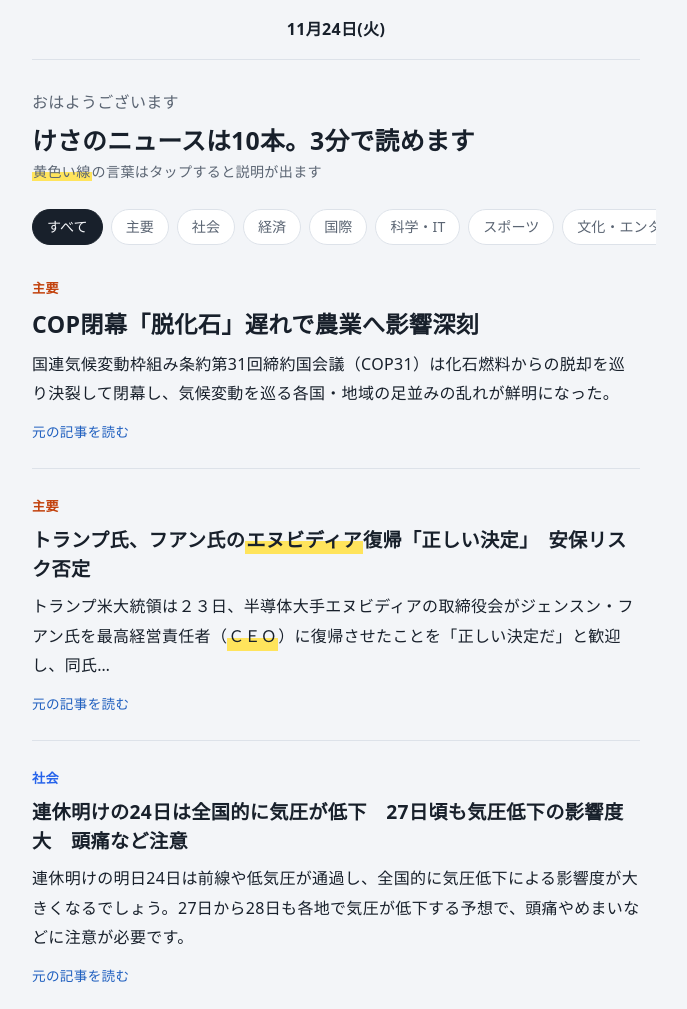
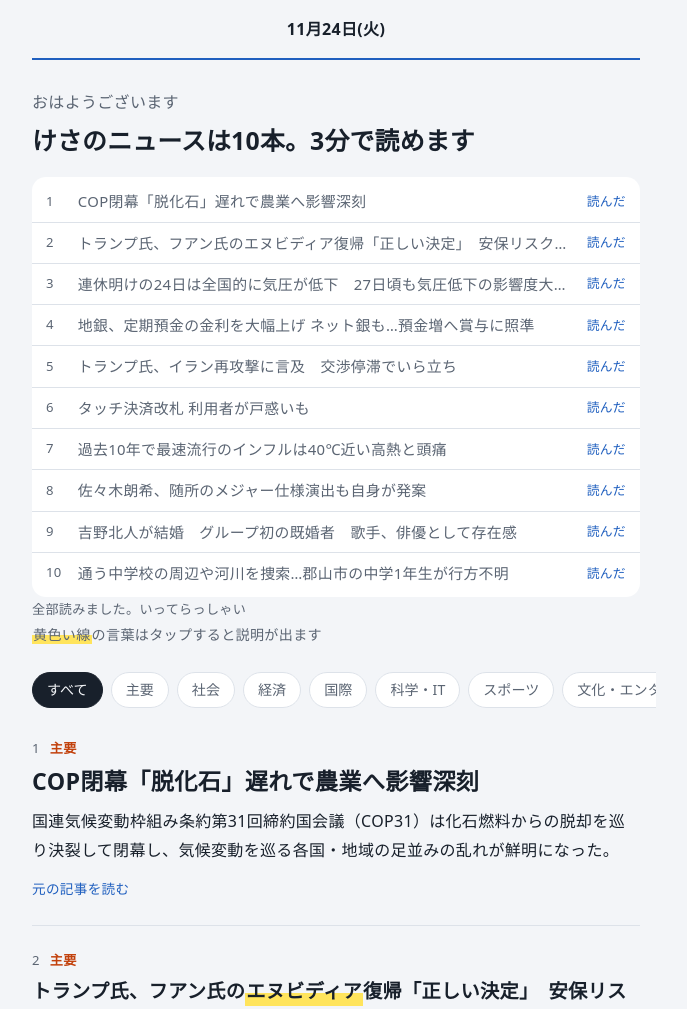
Before and after one commit to 6gbdwbfgyf-lang/morning-news, a plain HTML site: page docs/index.html in a window 1280 px wide. Shown: the top 1009 px of the page, without its empty margins (304-991 px from the left). Drawn offline with Linux system fonts and the light colour scheme; a web font is replaced by a local one.

Commit message:
けさのラインナップ(目次)・読んだ記録・読んだ量のバーを追加
Co-Authored-By: Claude Opus 5.5 <noreply@anthropic.com>
Claude-Session: https://claude.ai/code/session_01ChNFLTAtRHRzgHC4JkGMRy

```diff
--- a/docs/index.html
+++ b/docs/index.html
@@ -124,7 +124,30 @@
     position: absolute; top: 12px; right: 12px; width: 36px; height: 36px; border: 0; border-radius: 50%;
     background: var(--bg); cursor: pointer; font-size: 1.1rem; line-height: 1;
   }
-  @media (prefers-reduced-motion: reduce) { .sheet, .backdrop { transition: none; } }
+
+  /* 読んだ量のバー(日付バーの下) */
+  .progress { position: absolute; left: 0; bottom: -1px; height: 2px; width: 0; background: var(--link); transition: width .4s ease; }
+  .datebar { position: sticky; }
+
+  /* けさのラインナップ(目次) */
+  .lineup { list-style: none; margin: 18px 0 0; padding: 4px 0; background: var(--surface); border-radius: 14px; }
+  .lineup li { border-top: 1px solid var(--line); }
+  .lineup li:first-child { border-top: 0; }
+  .lineup a {
+    display: grid; grid-template-columns: 1.6em 1fr auto; gap: 8px; align-items: center;
+    padding: 9px 14px; color: inherit; text-decoration: none; font-size: .93rem; line-height: 1.5;
+  }
+  .lineup .rank { color: var(--sub); font-size: .82rem; font-variant-numeric: tabular-nums; }
+  .lineup .t { overflow: hidden; text-overflow: ellipsis; white-space: nowrap; }
+  .lineup .done { color: var(--link); font-size: .8rem; visibility: hidden; }
+  .lineup .read .t { color: var(--sub); }
+  .lineup .read .done { visibility: visible; }
+  .count { margin: 10px 2px 0; font-size: .82rem; color: var(--sub); }
+
+  .story { scroll-margin-top: 64px; }
+  .meta { display: flex; gap: 10px; align-items: baseline; }
+  .rankno { font-size: .82rem; color: var(--sub); font-variant-numeric: tabular-nums; }
+  @media (prefers-reduced-motion: reduce) { .sheet, .backdrop, .progress { transition: none; } }
 </style>
 </head>
 <body>
@@ -133,11 +156,14 @@
     <button class="navbtn" id="prev" type="button">‹ 前の日</button>
     <h1 id="date">けさのニュース</h1>
     <button class="navbtn" id="next" type="button">次の日 ›</button>
+    <div class="progress" id="progress" aria-hidden="true"></div>
   </nav>
 
   <section class="hello">
     <p id="greet">おはようございます</p>
     <h2 id="headline">けさのニュース</h2>
+    <ol class="lineup" id="lineup" aria-label="けさのラインナップ"></ol>
+    <p class="count" id="count"></p>
     <p class="tip" id="tip" hidden><mark>黄色い線</mark>の言葉はタップすると説明が出ます</p>
   </section>
 
@@ -206,8 +232,9 @@ function render() {
     const summary = mark(it.summary, terms, it.n, used);
     const why = it.why_it_matters ? mark(it.why_it_matters, terms, it.n, used) : "";
     const src = (it.sources || [])[0];
-    return `<li class="story${idx === 0 && filter === "すべて" ? " lead" : ""}">
-      <span class="cat" style="--c:${CAT_COLOR[it.category] || "var(--sub)"}">${esc(it.category)}</span>
+    return `<li class="story${idx === 0 && filter === "すべて" ? " lead" : ""}" id="s${it.n}" data-n="${it.n}">
+      <div class="meta"><span class="rankno">${it.n + 1}</span>
+      <span class="cat" style="--c:${CAT_COLOR[it.category] || "var(--sub)"}">${esc(it.category)}</span></div>
       <h3>${title}</h3>
       <p>${summary}</p>
       ${why ? `<p class="why"><b>なぜ大事?</b>${why}</p>` : ""}
@@ -215,7 +242,44 @@ function render() {
     </li>`;
   }).join("");
   $("tip").hidden = !hasTerms;
+  watchReading();
 }
+
+// 読んだ記事の記録(この端末だけに保存)
+let readSet = new Set();
+const readKey = () => `read-${data.date}`;
+function loadRead() {
+  try { readSet = new Set(JSON.parse(localStorage.getItem(readKey()) || "[]")); } catch { readSet = new Set(); }
+}
+function saveRead() { try { localStorage.setItem(readKey(), JSON.stringify([...readSet])); } catch {} }
+function renderLineup() {
+  $("lineup").innerHTML = data.items.map((it, n) => `
+    <li class="${readSet.has(n) ? "read" : ""}"><a href="#s${n}" data-jump="${n}">
+      <span class="rank">${n + 1}</span><span class="t">${esc(it.title)}</span><span class="done">読んだ</span>
+    </a></li>`).join("");
+  const total = data.items.length, done = readSet.size;
+  $("count").textContent = done === 0 ? "見出しをタップするとその記事に移動します"
+    : done >= total ? "全部読みました。いってらっしゃい" : `${total}本中 ${done}本 読みました`;
+  $("progress").style.width = `${(done / total) * 100}%`;
+}
+function watchReading() { checkRead(); }
+// 記事の最後の行が画面の下15%より上に来たら「読んだ」にする
+function checkRead() {
+  if (!data) return;
+  let changed = false;
+  document.querySelectorAll(".story").forEach((story) => {
+    const n = +story.dataset.n;
+    if (readSet.has(n)) return;
+    if (story.lastElementChild.getBoundingClientRect().bottom < innerHeight * 0.85) { readSet.add(n); changed = true; }
+  });
+  if (changed) { saveRead(); renderLineup(); }
+}
+let ticking = false;
+addEventListener("scroll", () => {
+  if (ticking) return;
+  ticking = true;
+  requestAnimationFrame(() => { ticking = false; checkRead(); });
+}, { passive: true });
 
 async function load(date) {
   current = date;
@@ -231,12 +295,14 @@ async function load(date) {
     return;
   }
   filter = "すべて";
+  loadRead();
   const isToday = i === 0;
   $("date").textContent = fmtDate(data.date);
   $("greet").textContent = isToday ? "おはようございます" : fmtDate(data.date, true) + " のニュース";
   const n = data.items.length;
   $("headline").textContent = data.headline || `けさのニュースは${n}本。${Math.max(2, Math.round(n * 0.3))}分で読めます`;
   render();
+  renderLineup();
   const t = new Date(data.generated_at).toLocaleTimeString("ja-JP", { hour: "2-digit", minute: "2-digit", timeZone: "Asia/Tokyo" });
   const how = data.mode === "free" ? "配信元の記事から選びました" : `AI(${data.mode === "gemini" ? "Gemini" : "Claude"})が選んで要約しました`;
   $("foot").textContent = `${t} 更新。${data.article_count}本の記事から${how}。用語の説明はWikipediaなどによるものです。`;
@@ -266,6 +332,13 @@ function closeSheet() {
 document.addEventListener("click", (e) => {
   const term = e.target.closest(".term");
   if (term) return openSheet(term);
+  const jump = e.target.closest("[data-jump]");
+  if (jump) {
+    e.preventDefault();
+    if (filter !== "すべて") { filter = "すべて"; render(); }
+    document.getElementById("s" + jump.dataset.jump)?.scrollIntoView({ behavior: matchMedia("(prefers-reduced-motion: reduce)").matches ? "auto" : "smooth" });
+    return;
+  }
   const chip = e.target.closest(".chip");
   if (chip) { filter = chip.dataset.cat; render(); }
 });
```
